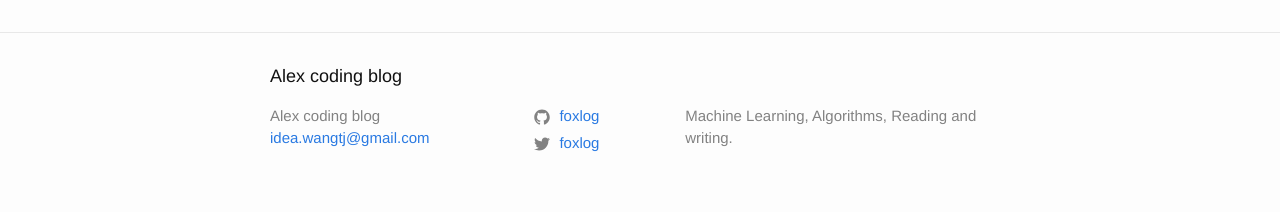
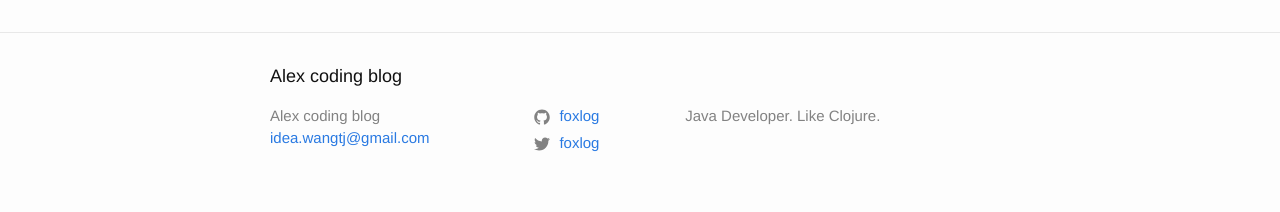
Before and after one commit to BadUncleX/blog, a Jekyll site: the page built from index.md, in a window 1280 px wide. Shown: the part 1434-1646 px from the top of the page. Built offline with Jekyll 4.4.1, drawn with Linux system fonts in a browser that asks for light colours.

Commit message:
description update

```diff
--- a/_config.yml
+++ b/_config.yml
@@ -16,7 +16,7 @@
 title: Alex coding blog
 email: idea.wangtj@gmail.com
 description: > # this means to ignore newlines until "baseurl:"
-  Machine Learning, Algorithms, Reading and writing.
+  Java Developer. Like Clojure.
 baseurl: "" # the subpath of your site, e.g. /blog
 url: "http://www.alexcoding.me" # the base hostname & protocol for your site, e.g. http://example.com
 twitter_username: foxlog
```
